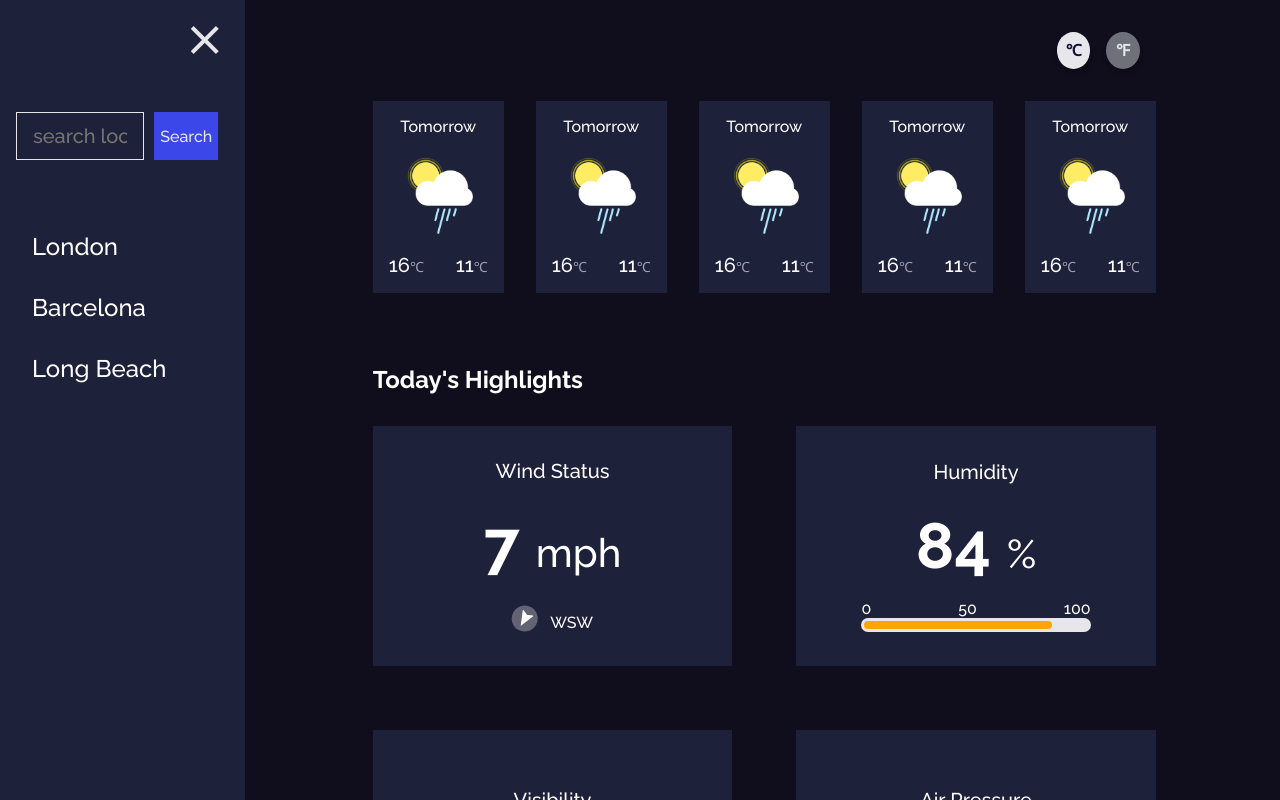
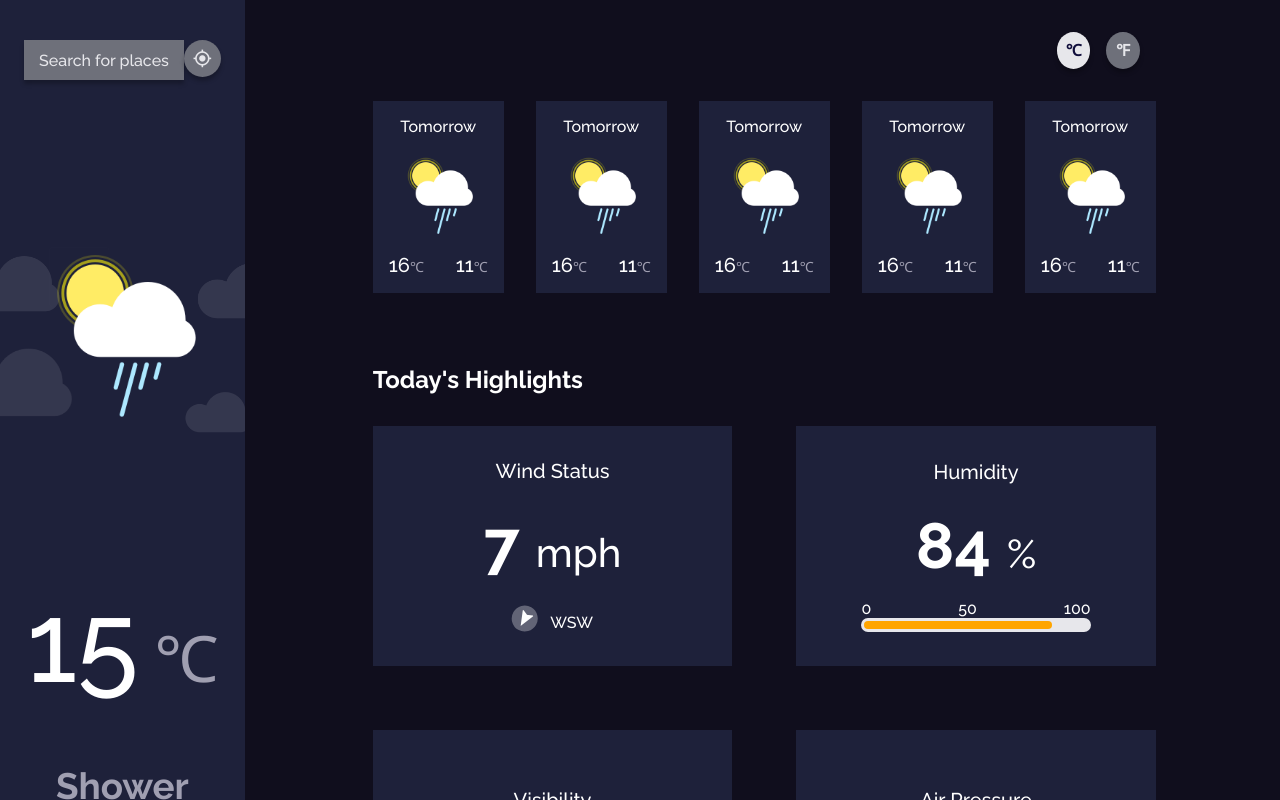
Before and after one commit to NganJason/Dev-Challenges_Frontend-Dev, a React (Create React App) app in the folder weather-app/: page / in a window 1280 px wide. Shown: the top 800 px of the page. Built offline with nearby package versions, Linux system fonts and the light colour scheme.

Commit message:
toggle modal

```diff
--- a/weather-app/src/App.js
+++ b/weather-app/src/App.js
@@ -1,14 +1,24 @@
-import React from "react"
+import React, {useState} from "react"
 import "./styles/main.scss"
 
 import SideMenu from "./components/SideMenu/SideMenu";
 import Dashboard from "./components/Dashboard/Dashboard";
 
 function App() {
+  const [modalDisabled, setModalDisabled] = useState(true);
+
+  const toggleModal = () => {
+    setModalDisabled(!modalDisabled);
+  };
+
+  const closeModal = () => {
+    setModalDisabled(true)
+  }
+
   return (
     <div className="App dark bg-primary">
-      <SideMenu/>
-      <Dashboard/>
+      <SideMenu modalDisabled={modalDisabled} toggleModal={toggleModal} />
+      <Dashboard closeModal={closeModal}/>
     </div>
   );
 }
--- a/weather-app/src/components/Button/Button.js
+++ b/weather-app/src/components/Button/Button.js
@@ -14,7 +14,8 @@ function Button({
     inline,
     height,
     width,
-    children
+    children,
+    ...props
 }) {
     const styles = {
       marginTop: `${mgTop ? `${mgTop}rem` : ""}`,
@@ -37,7 +38,7 @@ function Button({
     `;
 
     return (
-        <div className={classNames} style={styles}>
+        <div className={classNames} style={styles} {...props}>
             {children}
         </div>
     );
--- a/weather-app/src/components/Dashboard/Dashboard.js
+++ b/weather-app/src/components/Dashboard/Dashboard.js
@@ -3,9 +3,9 @@ import Button from "../Button/Button";
 import Highlights from "../Highlights/Highlights";
 import Weathers from "../Weathers/Weathers";
 
-function Dashboard() {
+function Dashboard({closeModal}) {
     return (
-      <div className="dashboard">
+      <div className="dashboard" onClick={closeModal}>
         <div className="dashboard__header">
           <div></div>
           <Button size="sm" align="right" mgRight={1} round active>
--- a/weather-app/src/components/SearchModal/SearchModal.js
+++ b/weather-app/src/components/SearchModal/SearchModal.js
@@ -2,11 +2,13 @@ import React from "react"
 import Button from "../Button/Button"
 import Text from "../Text/Text"
 
-function SearchModal({disabled}) {
+function SearchModal({disabled, toggleModal}) {
   return (
-    <div className={`search-modal bg-secondary ${disabled ? "disabled" : ""}`}>
+    <div className={`search-modal bg-secondary ${disabled ? "slide-out" : "slide-in"}`}>
       <div className="modal__header">
-        <span class="material-icons secondary md-48">close</span>
+        <span class="material-icons secondary md-48" onClick={toggleModal}>
+          close
+        </span>
       </div>
 
       <div className="modal__input">
--- a/weather-app/src/components/SideMenu/SideMenu.js
+++ b/weather-app/src/components/SideMenu/SideMenu.js
@@ -1,3 +1,5 @@
+import React, {useState} from "react"
+
 import Button from "../Button/Button";
 import Text from "../Text/Text";
 
@@ -5,12 +7,13 @@ import cloudBackground from "../../images/Cloud-background.png"
 import shower from "../../images/Shower.png"
 import SearchModal from "../SearchModal/SearchModal";
 
-function SideMenu() {
+function SideMenu({modalDisabled, toggleModal}) {
+
   return (
     <div className="side-menu bg-secondary">
-      <SearchModal />
+      <SearchModal disabled={modalDisabled} toggleModal={toggleModal}/>
       <div className="side-menu__title">
-        <Button size="lg" align="left">
+        <Button size="lg" align="left" onClick={toggleModal}>
           Search for places
         </Button>
 
--- a/weather-app/src/styles/components/searchModal.scss
+++ b/weather-app/src/styles/components/searchModal.scss
@@ -7,6 +7,16 @@
 
     position: absolute;
     z-index: 10;
+}
+
+.slide-in {
+    animation: slide-in 0.5s forwards;
+    -webkit-animation: slide-in 0.5s forwards;
+}
+
+.slide-out {
+    animation: slide-out 0.5s forwards;
+    -webkit-animation: slide-out 0.5s forwards;
 }
 
 .search-modal.disabled {
@@ -57,3 +67,13 @@
     flex-direction: column;
     justify-content: start;
 }
+
+@keyframes slide-in {
+    0% { transform: translateX(-100%)}
+    100% { transform: translateX(0%); }
+}
+
+@keyframes slide-out {
+    0% { transform: translateX(0%); }
+    100% { transform: translateX(-100%); }
+}
```
